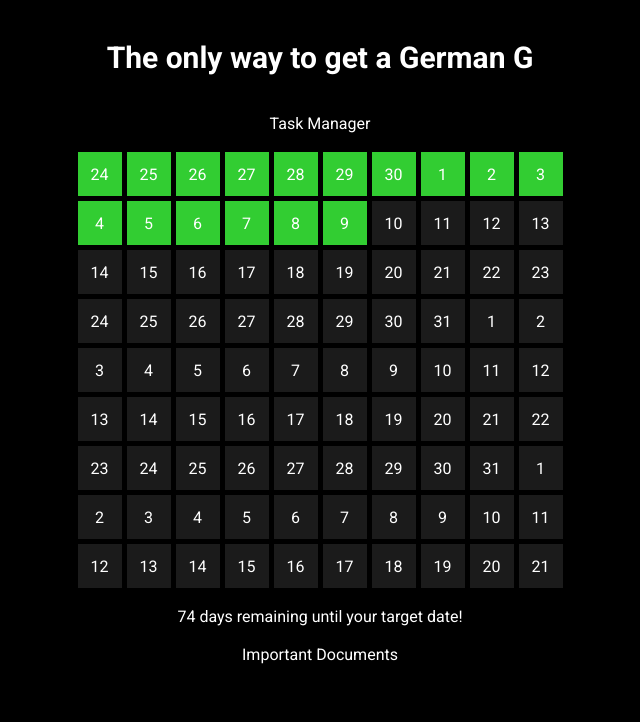
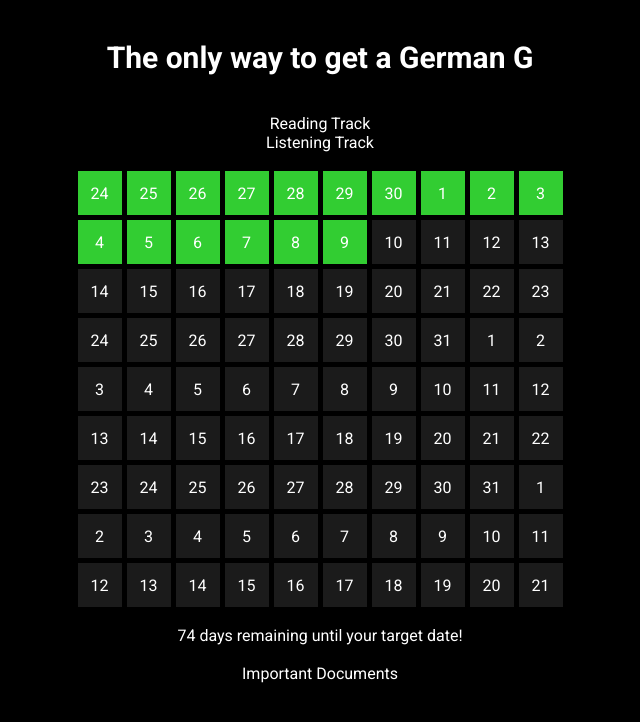
Before and after one commit to akramthedev/die-deutsch-traum, a React (Create React App) app: page / in a window 1280 px wide. Shown: the top 722 px of the page, without its empty margins (320-960 px from the left). Built offline with nearby package versions, Linux system fonts and the light colour scheme.

Commit message:
Update Home.jsx

```diff
--- a/src/Home.jsx
+++ b/src/Home.jsx
@@ -119,7 +119,10 @@ const Home = () => {
       <h1>The only way to get a German G</h1>
       <br />
      <div onClick={() => nav('/TimeManag')} className="zrsfsrefzse">
-        Task Manager
+        Reading Track
+      </div>
+      <div onClick={() => nav('/TimeManag2')} className="zrsfsrefzse">
+        Listening Track
       </div>
       <br />
       <div className="grid">
```
